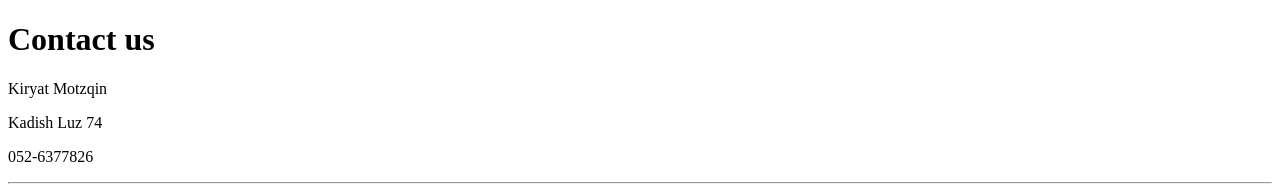
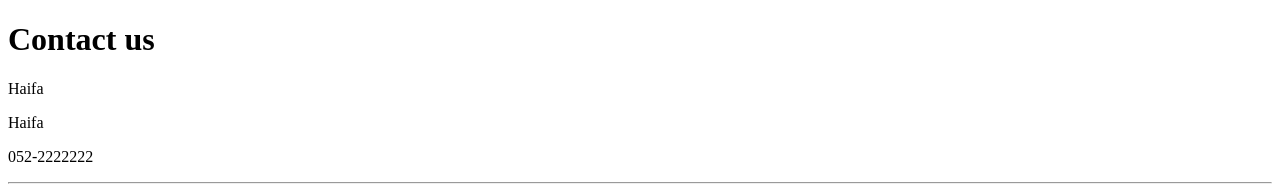
Before and after one commit to YuriLap/cv, a plain HTML site: page contact us.html in a window 1280 px wide. Shown: the top 190 px of the page. Drawn offline with Linux system fonts and the light colour scheme.

Commit message:
Changed the address to a fictional one

```diff
--- a/contact us.html
+++ b/contact us.html
@@ -6,9 +6,9 @@
   </head>
   <body>
     <h1>Contact us</h1>
-    <p>Kiryat Motzqin</p>
-    <p>Kadish Luz 74</p>
-    <p>052-6377826</p>
+    <p>Haifa</p>
+    <p>Haifa</p>
+    <p>052-2222222</p>
     <hr>
     <form action="mailto:yurilapigin1996@gmail.com" method="post" enctype="text/plain">
       <label>Your Name:</label>
```
